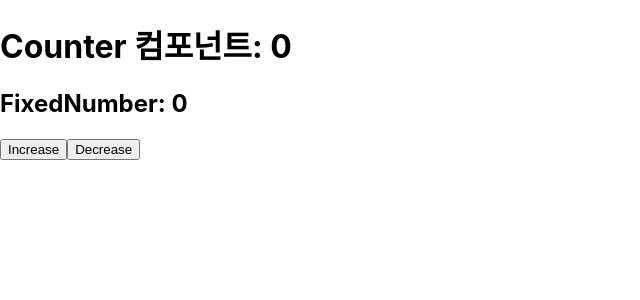
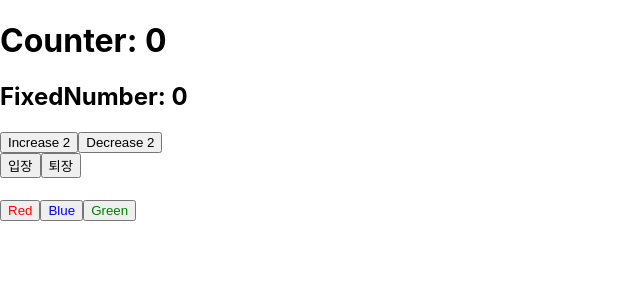
Before and after one commit to Chocobe/-Study-React, a React (Create React App) app in the folder 02-skill-for-react-book/00-hello-react/: page / in a window 1280 px wide. Shown: the top 300 px of the page, without its empty margins (0-640 px from the left). Built offline with nearby package versions, Linux system fonts and the light colour scheme.

Commit message:
03 컴포넌트 실습 03

```diff
--- a/02-skill-for-react-book/00-hello-react/src/App.js
+++ b/02-skill-for-react-book/00-hello-react/src/App.js
@@ -1,7 +1,13 @@
 import Counter from "./Counter";
+import Say from "./Say";
 
 const App = () => {
-  return <Counter />
+  return (
+    <>
+      <Counter />
+      <Say />
+    </>
+  )
 };
 
 export default App;
--- a/02-skill-for-react-book/00-hello-react/src/Counter.js
+++ b/02-skill-for-react-book/00-hello-react/src/Counter.js
@@ -1,13 +1,9 @@
 import { Component } from "react";
 
 class Counter extends Component {
-  constructor(props) {
-    super(props);
-
-    this.state = {
-      number: 0,
-      fixedNumber: 0,
-    };
+  state = {
+    number: 0,
+    fixedNumber: 0,
   }
 
   render() {
@@ -15,13 +11,47 @@ class Counter extends Component {
 
     return (
       <div>
-        <h1>Counter 컴포넌트: {number}</h1>
+        <h1>Counter: {number}</h1>
         <h2>FixedNumber: {fixedNumber}</h2>
-        <button onClick={() => this.setState({ number: number + 1 })}>
-          Increase
+
+        <button
+          onClick={() => {
+            this.setState(prevState => ({
+              number: prevState.number + 1,
+            }));
+
+            this.setState(
+              prevState => ({
+                number: prevState.number + 1,
+              }),
+              () => {
+                console.log("this.setState() 호출");
+                console.log(this.state);
+              }
+            )
+          }}
+        >
+          Increase 2
         </button>
-        <button onClick={() => this.setState({ number: number - 1 })}>
-          Decrease
+
+        <button
+          onClick={() => {
+            this.setState(prevState => ({
+              number: prevState.number - 1,
+            }));
+
+            this.setState(
+              prevState => ({
+                number: prevState.number - 1,
+              }),
+              () => {
+                console.log("this.setState() 호출 !!");
+                console.log(this.state);
+              }
+            )
+          }}
+        >
+          Decrease 2
         </button>
       </div>
     );
--- /dev/null
+++ b/02-skill-for-react-book/00-hello-react/src/Say.js
@@ -0,0 +1,22 @@
+import { useState } from "react";
+
+const Say = () => {
+  const [message, setMessage] = useState("");
+  const [color, setColor] = useState("black");
+
+  const onClickEnter = () => setMessage("안녕하세요!");
+  const onClickLeave = () => setMessage("안녕히 가세요!");
+
+  return (
+    <div>
+      <button onClick={onClickEnter}>입장</button>
+      <button onClick={onClickLeave}>퇴장</button>
+      <h1 style={{ color }}>{message}</h1>
+      <button style={{ color: "red" }} onClick={() => setColor("red")}>Red</button>
+      <button style={{ color: "blue" }} onClick={() => setColor("blue")}>Blue</button>
+      <button style={{ color: "green" }} onClick={() => setColor("green")}>Green</button>
+    </div>
+  );
+};
+
+export default Say;
```
